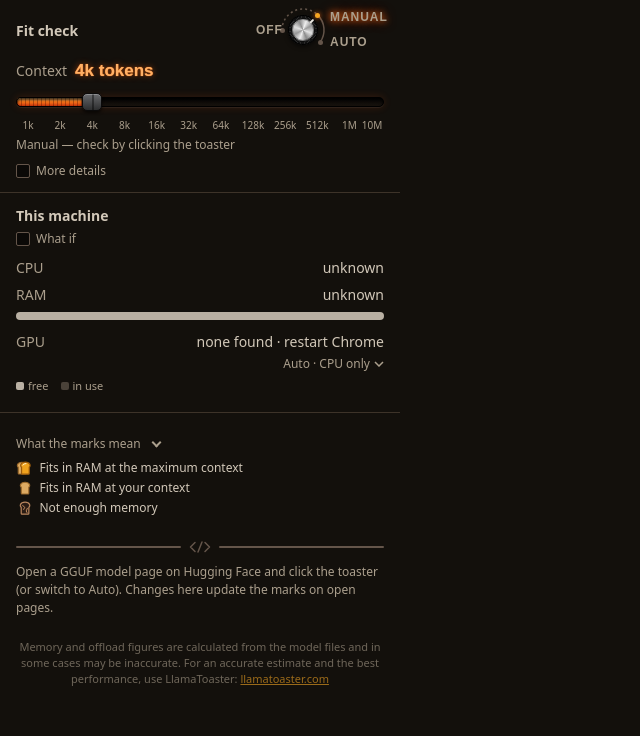
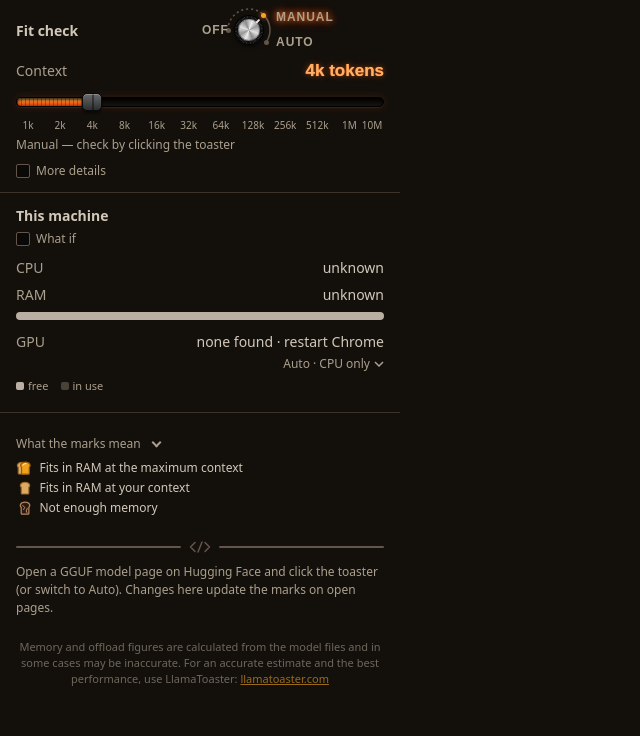
Before and after one commit to LlamaToaster/extension, a website with bundled scripts: page popup.html in a window 1280 px wide. Shown: the part 64-800 px from the top of the page, without its empty margins (0-640 px from the left). Built offline with nearby package versions, Linux system fonts and the light colour scheme; some packages are replaced by stand-ins of ours; no server answers; a web font is replaced by a local one.

Commit message:
Keep the context value at the right edge, move the knob in from it
Both stay on the right; the knob sits 64px in so it no longer stacks over the context size.

```diff
--- a/popup.css
+++ b/popup.css
@@ -366,7 +366,7 @@ button.ghost.tiny { padding: 0 5px; font-size: 11px; line-height: 16px; vertical
 .fit-head h2 { margin: 0; }
 /* Off / Manual / Auto: a rotary knob. Off sits apart on the left, reached over
    a dashed arc; Manual and Auto are on the right, joined by a solid one. */
-.mode { position: relative; width: 120px; height: 42px; flex: none; margin-right: 10px; }
+.mode { position: relative; width: 120px; height: 42px; flex: none; margin-right: 64px; } /* in from the edge, clear of the context value below */
 .mode-arc { position: absolute; inset: 0; overflow: visible; pointer-events: none; }
 .mode-arc path { fill: none; stroke: var(--border-strong); stroke-width: 1.5; }
 .mode-arc .dash { stroke-dasharray: 2 3; }
@@ -401,8 +401,7 @@ button.ghost.tiny { padding: 0 5px; font-size: 11px; line-height: 16px; vertical
 .mode .toggle-label { position: absolute; white-space: nowrap; }
 .mode[data-mode="off"] .toggle-label[data-mode="off"] { color: var(--fg); }
 .mode-note { margin: 4px 0 0; font-size: 12px; color: var(--muted); }
-/* The value sits right after the label, away from the knob above the right edge. */
-.ctx-row { align-items: baseline; justify-content: flex-start; gap: 8px; }
+.ctx-row { align-items: baseline; }
 /* Off: the context value and the slot's glow go grey. */
 #fit.is-off .ctxval { color: var(--muted); text-shadow: none; }
 #fit.is-off input[type=range] { --slot-coil: linear-gradient(var(--border-strong), var(--border-strong)); --slot-bands: transparent; }
```
